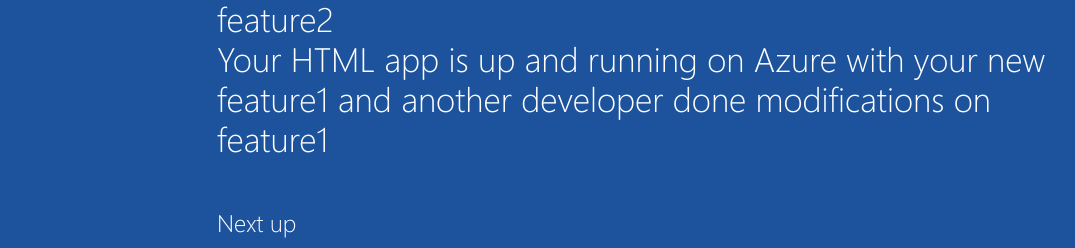
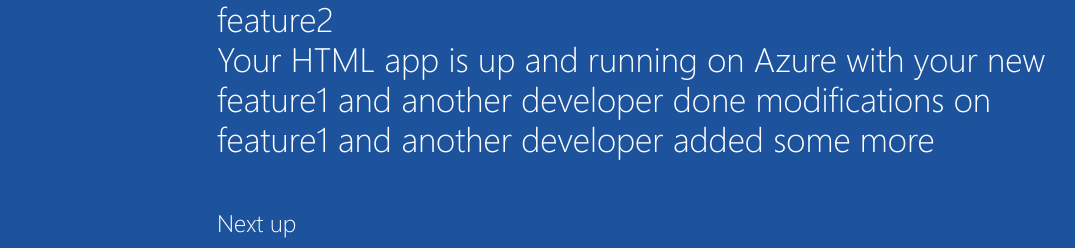
Before and after one commit to releasemode/EdurekaAssignment1, a plain HTML site: page index.html in a window 1280 px wide. Shown: the part 552-800 px from the top of the page, without its empty margins (8-1083 px from the left). Drawn offline with Linux system fonts and the light colour scheme.

Commit message:
Update index.html

```diff
--- a/index.html
+++ b/index.html
@@ -20,7 +20,7 @@
             <div class="content-body">
                 <div class="success-text">Success!</div>
                 <div class="description line-1"> Azure DevOps Project has been successfully setup with changes from feature2 and one modification added to feature2</div>
-                <div class="description line-2"> Your HTML app is up and running on Azure with your new feature1 and another developer done modifications on feature1</div>
+                <div class="description line-2"> Your HTML app is up and running on Azure with your new feature1 and another developer done modifications on feature1 and another developer added some more</div>
                 <div class="next-steps-container">
                     <div class="next-steps-header">Next up</div>
                     <div class="next-steps-body">
```
